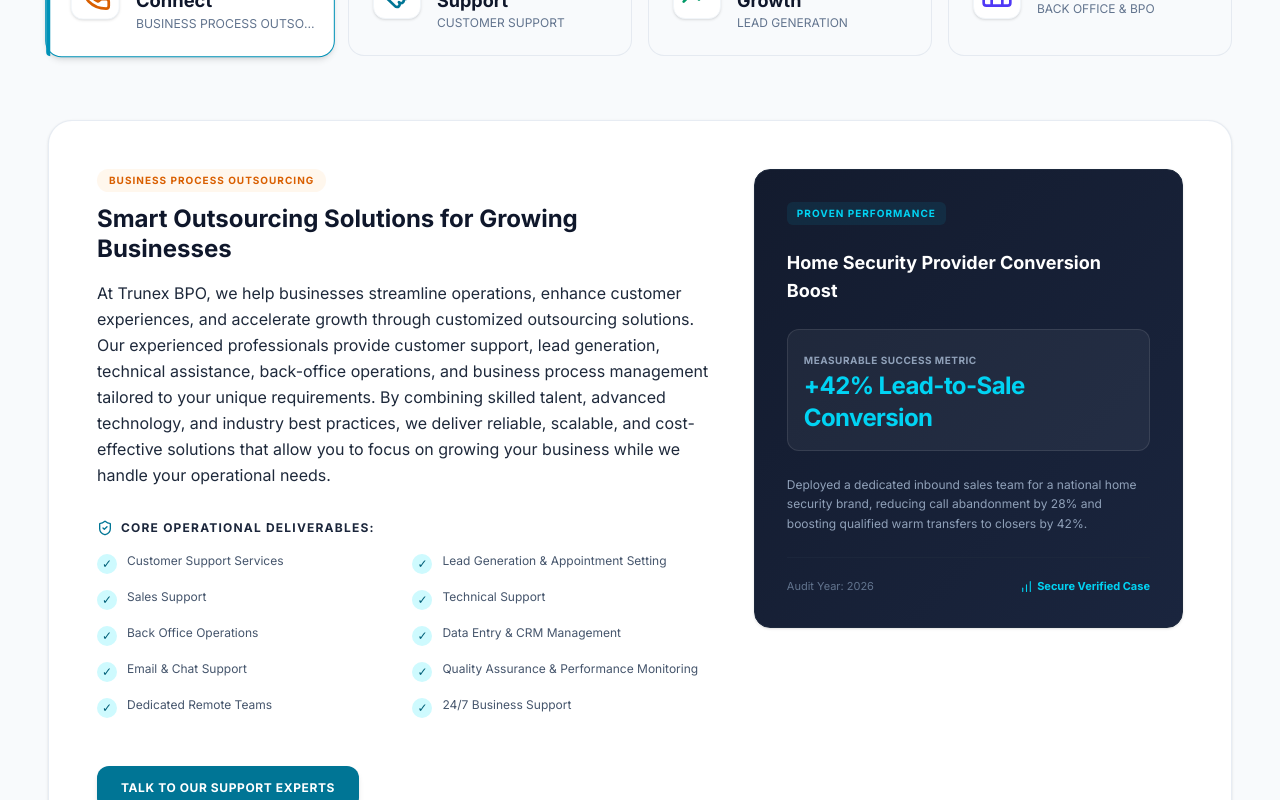
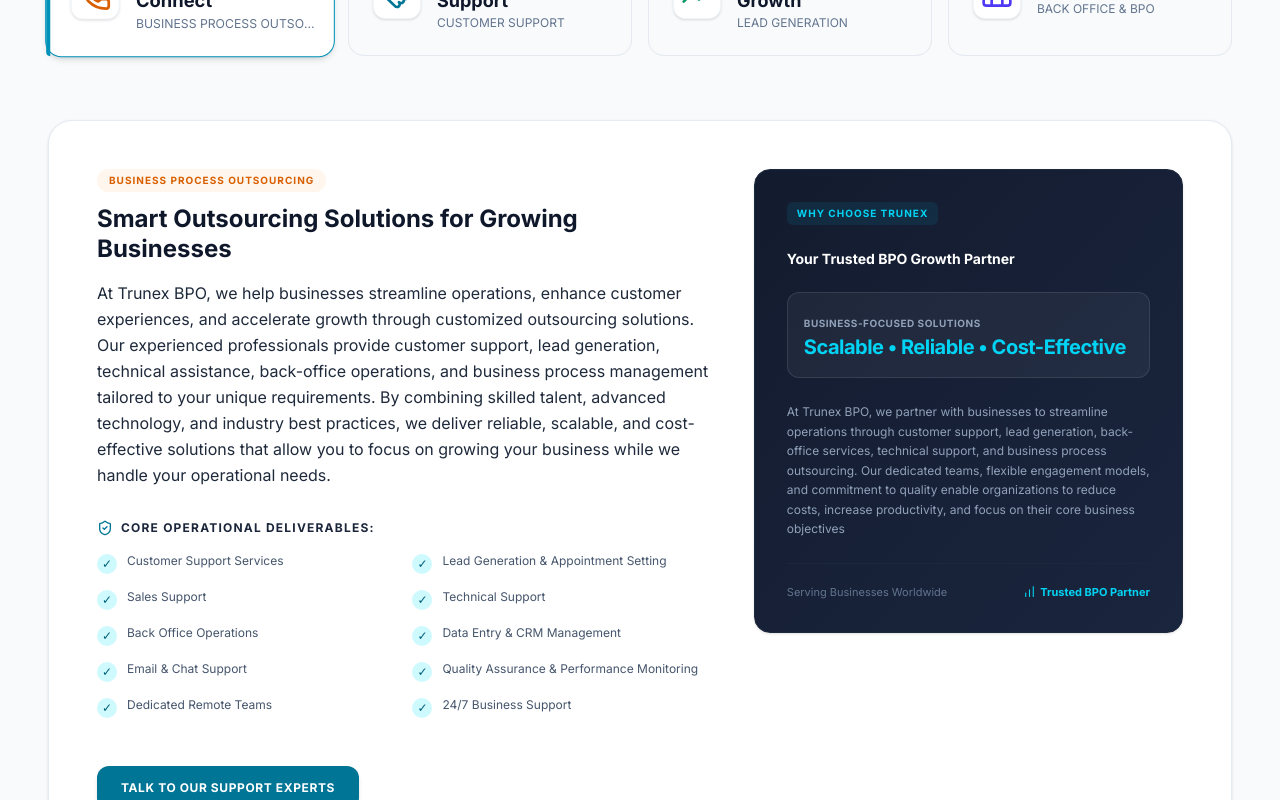
Before and after one commit to iamrehank/trueNxs, a React (Vite) app: page /solutions in a window 1280 px wide. Shown: the part 676-1476 px from the top of the page. Built offline with nearby package versions, Linux system fonts and the light colour scheme.

Commit message:
change for right panle

```diff
--- a/src/components/SolutionsSection.tsx
+++ b/src/components/SolutionsSection.tsx
@@ -129,33 +129,33 @@
           </div>
         </div>
 
-        {/* Right Side: Case Study / Proven Performance */}
+        {/* Right Side: Dynamic from selectedSrv.rightPanel + caseStudy */}
         <div className="lg:col-span-5 bg-gradient-to-br from-[#131b2e] to-[#1a253e] text-white rounded-2xl p-8 shadow-sm space-y-6 relative border border-slate-800">
           <span className="p-1 px-2.5 bg-cyan-500/10 text-cyan-400 rounded-md text-[10px] font-extrabold uppercase tracking-widest block w-fit">
-            Proven Performance
+            {selectedSrv.rightPanel.badge}
           </span>
 
-          <h4 className="font-sans text-lg font-bold">
-            {selectedSrv.caseStudy.title}
+          <h4 className="font-sans text-sm font-bold leading-snug">
+            {selectedSrv.rightPanel.title}
           </h4>
 
           <div className="p-4 bg-white/5 border border-white/10 rounded-xl space-y-1">
             <span className="text-[10px] text-slate-400 font-bold uppercase tracking-wider">
-              Measurable Success Metric
+              {selectedSrv.rightPanel.label}
             </span>
-            <span className="text-2xl font-extrabold text-cyan-400 tracking-tight block">
-              {selectedSrv.caseStudy.metrics}
+            <span className="text-xl font-extrabold text-cyan-400 tracking-tight block">
+              {selectedSrv.rightPanel.value}
             </span>
           </div>
 
           <p className="text-slate-400 text-xs leading-relaxed">
-            {selectedSrv.caseStudy.summary}
+            {selectedSrv.rightPanel.summary}
           </p>
 
           <div className="border-t border-slate-800/80 pt-5 flex items-center gap-4 text-[11px] text-slate-500 justify-between">
-            <span>Audit Year: 2026</span>
+            <span>Serving Businesses Worldwide</span>
             <span className="font-bold text-cyan-400 flex items-center gap-1">
-              <BarChart size={13} /> Secure Verified Case
+              <BarChart size={13} /> Trusted BPO Partner
             </span>
           </div>
         </div>
--- a/src/data.ts
+++ b/src/data.ts
@@ -25,6 +25,13 @@
       title: 'Home Security Provider Conversion Boost',
       metrics: '+42% Lead-to-Sale Conversion',
       summary: 'Deployed a dedicated inbound sales team for a national home security brand, reducing call abandonment by 28% and boosting qualified warm transfers to closers by 42%.'
+    },
+    rightPanel: {
+      badge: 'Why Choose Trunex',
+      title: 'Your Trusted BPO Growth Partner',
+      label: 'Business-Focused Solutions',
+      value: 'Scalable • Reliable • Cost-Effective',
+      summary:'At Trunex BPO, we partner with businesses to streamline operations through customer support, lead generation, back-office services, technical support, and business process outsourcing. Our dedicated teams, flexible engagement models, and commitment to quality enable organizations to reduce costs, increase productivity, and focus on their core business objectives'
     }
   },
   {
@@ -51,6 +58,13 @@
       title: 'SaaS Platform Support Transformation',
       metrics: '96% CSAT Score Achieved',
       summary: 'Took over tier-1 and tier-2 support for a growing SaaS platform, reducing average handle time by 35% while lifting customer satisfaction scores from 78% to 96%.'
+    },
+    rightPanel: {
+      badge: 'Why Choose Trunex',
+      title: 'Your Trusted BPO Growth Partner',
+      label: 'Business-Focused Solutions',
+      value: 'Scalable • Reliable • Cost-Effective',
+      summary: 'At Trunex BPO, we partner with businesses to streamline operations through customer support, lead generation, back-office services, technical support, and business process outsourcing. Our dedicated teams, flexible engagement models, and commitment to quality enable organizations to reduce costs, increase productivity, and focus on their core business objectives.'
     }
   },
   {
@@ -72,6 +86,13 @@
       title: 'B2B Lead Pipeline Acceleration',
       metrics: '3.8x Qualified Lead Volume',
       summary: 'Built and managed a full-funnel inbound lead generation engine for a mid-market B2B client, tripling qualified pipeline volume within 90 days through optimized digital campaigns.'
+    },
+    rightPanel: {
+      badge: 'Why Choose Trunex',
+      title: 'Your Trusted BPO Growth Partner',
+      label: 'Business-Focused Solutions',
+      value: 'Scalable • Reliable • Cost-Effective',
+      summary: 'At Trunex BPO, we partner with businesses to streamline operations through customer support, lead generation, back-office services, technical support, and business process outsourcing. Our dedicated teams, flexible engagement models, and commitment to quality enable organizations to reduce costs, increase productivity, and focus on their core business objectives.'
     }
   },
   {
@@ -93,6 +114,13 @@
       title: 'E-Commerce Operations Scale-Up',
       metrics: '60% Reduction in Processing Time',
       summary: 'Took over order management, returns processing, and CRM hygiene for a fast-growing e-commerce brand, cutting back-office processing time by 60% while maintaining 99.8% data accuracy.'
+    },
+    rightPanel: {
+      badge: 'Why Choose Trunex',
+      title: 'Your Trusted BPO Growth Partner',
+      label: 'Business-Focused Solutions',
+      value: 'Scalable • Reliable • Cost-Effective',
+      summary: 'At Trunex BPO, we partner with businesses to streamline operations through customer support, lead generation, back-office services, technical support, and business process outsourcing. Our dedicated teams, flexible engagement models, and commitment to quality enable organizations to reduce costs, increase productivity, and focus on their core business objectives.'
     }
   }
 ];
--- a/src/types.ts
+++ b/src/types.ts
@@ -10,6 +10,13 @@
   caseStudy: {
     title: string;
     metrics: string;
+    summary: string;
+  };
+  rightPanel: {
+    badge: string;
+    title: string;
+    label: string;
+    value: string;
     summary: string;
   };
 }
```
